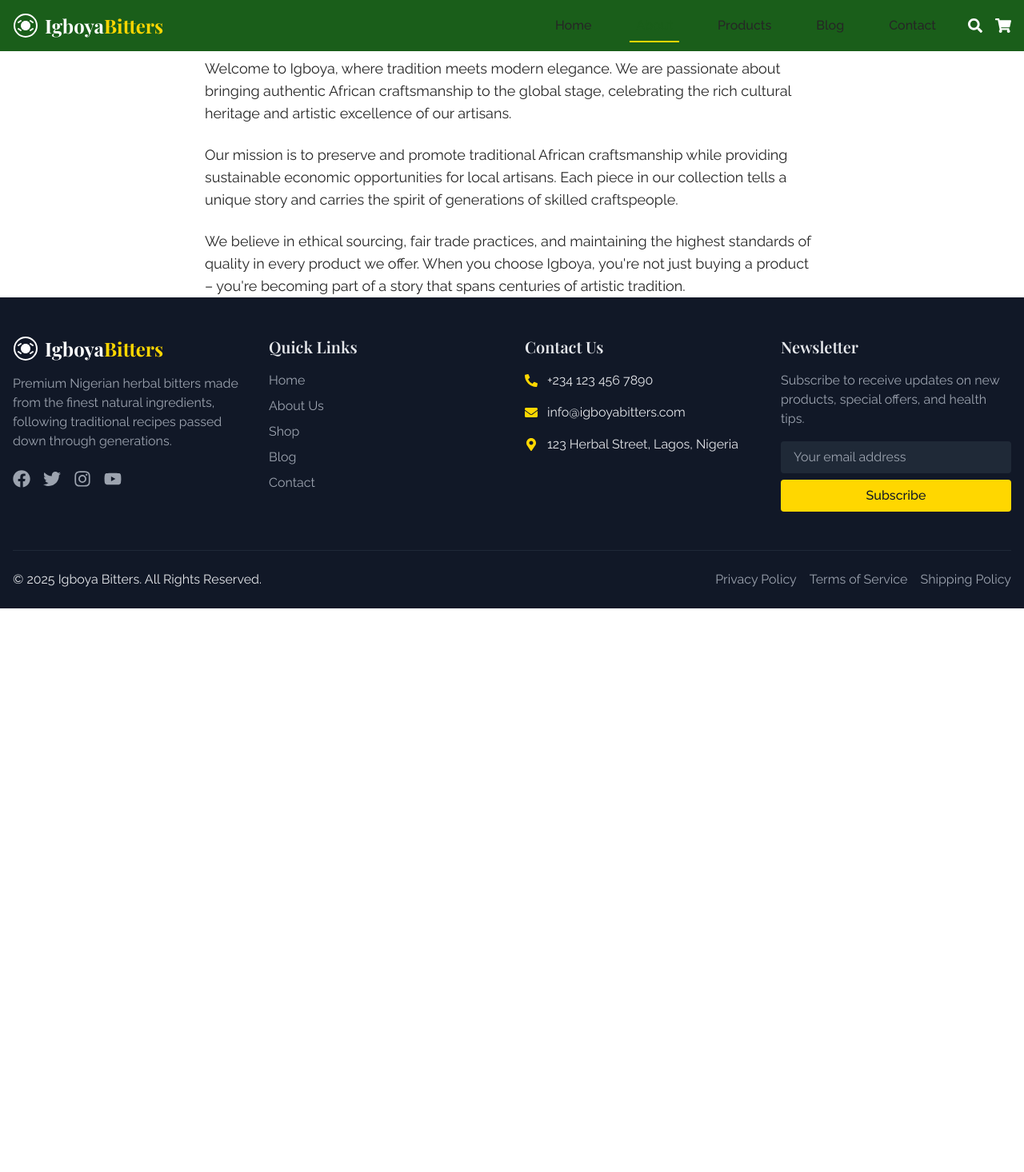
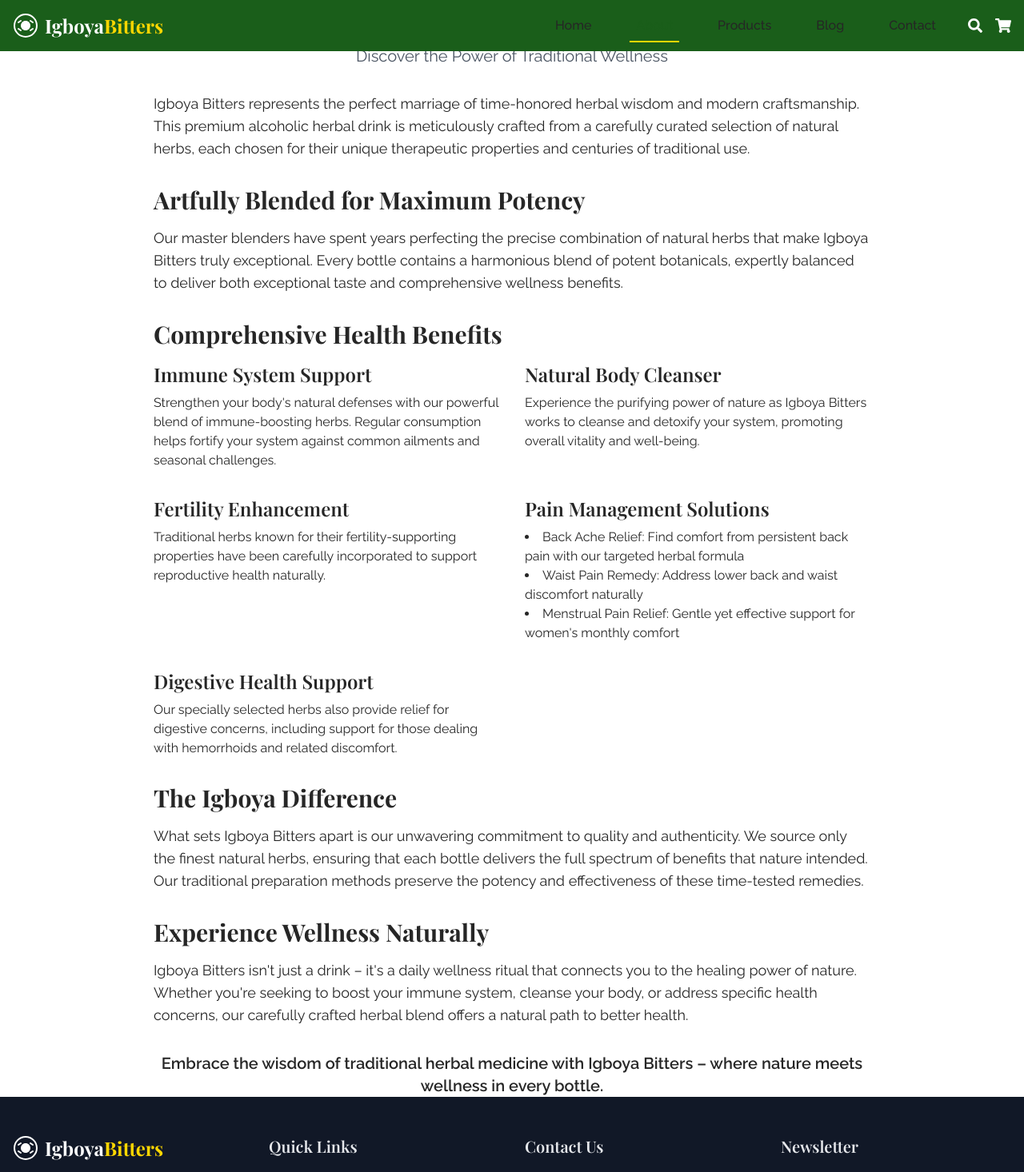
Before and after one commit to Bolatan/website-igboya, a React (Vite) app: page /about in a window 1280 px wide. Shown: the top 1466 px of the page at 80% size. Before the commit the page ends 800 px from the top, so only its background shows below. Built offline with nearby package versions, Linux system fonts and the light colour scheme.

Commit message:
feat: update about page content

```diff
--- a/src/pages/AboutPage.jsx
+++ b/src/pages/AboutPage.jsx
@@ -3,23 +3,72 @@ import React from 'react'
 function AboutPage() {
   return (
     <div className="container mx-auto px-4 py-12">
-      <h1 className="text-4xl font-bold text-center mb-8">About Us</h1>
-      <div className="max-w-3xl mx-auto">
-        <p className="text-lg mb-6">
-          Welcome to Igboya, where tradition meets modern elegance. We are passionate about bringing
-          authentic African craftsmanship to the global stage, celebrating the rich cultural heritage
-          and artistic excellence of our artisans.
-        </p>
-        <p className="text-lg mb-6">
-          Our mission is to preserve and promote traditional African craftsmanship while providing
-          sustainable economic opportunities for local artisans. Each piece in our collection tells
-          a unique story and carries the spirit of generations of skilled craftspeople.
-        </p>
-        <p className="text-lg">
-          We believe in ethical sourcing, fair trade practices, and maintaining the highest standards
-          of quality in every product we offer. When you choose Igboya, you're not just buying a
-          product – you're becoming part of a story that spans centuries of artistic tradition.
-        </p>
+      <h1 className="text-4xl font-bold text-center mb-4">Igboya Bitters: Nature's Premium Herbal Blend</h1>
+      <p className="text-xl text-center text-gray-600 mb-8">Discover the Power of Traditional Wellness</p>
+
+      <div className="max-w-4xl mx-auto space-y-8">
+        <section>
+          <p className="text-lg">
+            Igboya Bitters represents the perfect marriage of time-honored herbal wisdom and modern craftsmanship. This premium alcoholic herbal drink is meticulously crafted from a carefully curated selection of natural herbs, each chosen for their unique therapeutic properties and centuries of traditional use.
+          </p>
+        </section>
+
+        <section>
+          <h2 className="text-3xl font-bold mb-4">Artfully Blended for Maximum Potency</h2>
+          <p className="text-lg">
+            Our master blenders have spent years perfecting the precise combination of natural herbs that make Igboya Bitters truly exceptional. Every bottle contains a harmonious blend of potent botanicals, expertly balanced to deliver both exceptional taste and comprehensive wellness benefits.
+          </p>
+        </section>
+
+        <section>
+          <h2 className="text-3xl font-bold mb-4">Comprehensive Health Benefits</h2>
+          <div className="grid md:grid-cols-2 gap-8">
+            <div>
+              <h3 className="text-2xl font-semibold mb-2">Immune System Support</h3>
+              <p>Strengthen your body's natural defenses with our powerful blend of immune-boosting herbs. Regular consumption helps fortify your system against common ailments and seasonal challenges.</p>
+            </div>
+            <div>
+              <h3 className="text-2xl font-semibold mb-2">Natural Body Cleanser</h3>
+              <p>Experience the purifying power of nature as Igboya Bitters works to cleanse and detoxify your system, promoting overall vitality and well-being.</p>
+            </div>
+            <div>
+              <h3 className="text-2xl font-semibold mb-2">Fertility Enhancement</h3>
+              <p>Traditional herbs known for their fertility-supporting properties have been carefully incorporated to support reproductive health naturally.</p>
+            </div>
+            <div>
+              <h3 className="text-2xl font-semibold mb-2">Pain Management Solutions</h3>
+              <ul className="list-disc list-inside">
+                <li>Back Ache Relief: Find comfort from persistent back pain with our targeted herbal formula</li>
+                <li>Waist Pain Remedy: Address lower back and waist discomfort naturally</li>
+                <li>Menstrual Pain Relief: Gentle yet effective support for women's monthly comfort</li>
+              </ul>
+            </div>
+            <div>
+              <h3 className="text-2xl font-semibold mb-2">Digestive Health Support</h3>
+              <p>Our specially selected herbs also provide relief for digestive concerns, including support for those dealing with hemorrhoids and related discomfort.</p>
+            </div>
+          </div>
+        </section>
+
+        <section>
+          <h2 className="text-3xl font-bold mb-4">The Igboya Difference</h2>
+          <p className="text-lg">
+            What sets Igboya Bitters apart is our unwavering commitment to quality and authenticity. We source only the finest natural herbs, ensuring that each bottle delivers the full spectrum of benefits that nature intended. Our traditional preparation methods preserve the potency and effectiveness of these time-tested remedies.
+          </p>
+        </section>
+
+        <section>
+          <h2 className="text-3xl font-bold mb-4">Experience Wellness Naturally</h2>
+          <p className="text-lg">
+            Igboya Bitters isn't just a drink – it's a daily wellness ritual that connects you to the healing power of nature. Whether you're seeking to boost your immune system, cleanse your body, or address specific health concerns, our carefully crafted herbal blend offers a natural path to better health.
+          </p>
+        </section>
+
+        <section className="text-center">
+          <p className="text-xl font-semibold">
+            Embrace the wisdom of traditional herbal medicine with Igboya Bitters – where nature meets wellness in every bottle.
+          </p>
+        </section>
       </div>
     </div>
   )
```
